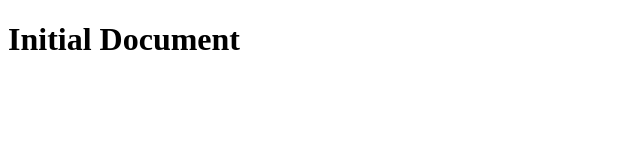
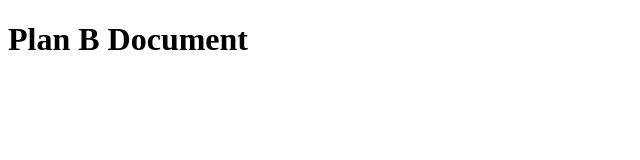
Before and after one commit to cesarhra/branching-project, a plain HTML site: page index.html in a window 1280 px wide. Shown: the whole page, without its empty margins (0-640 px from the left). Drawn offline with Linux system fonts and the light colour scheme.

Commit message:
Heading and Tittle are changed

```diff
--- a/index.html
+++ b/index.html
@@ -2,11 +2,11 @@
 <html lang="en">
 <head>
     <meta charset="UTF-8">
-    <title>Initial Document</title>
+    <title>Plan B Documentt</title>
 </head>
 <body>
 
-   <h1>Initial Document</h1>
+   <h1>Plan B Document</h1>
 
 </body>
 </html>
```
